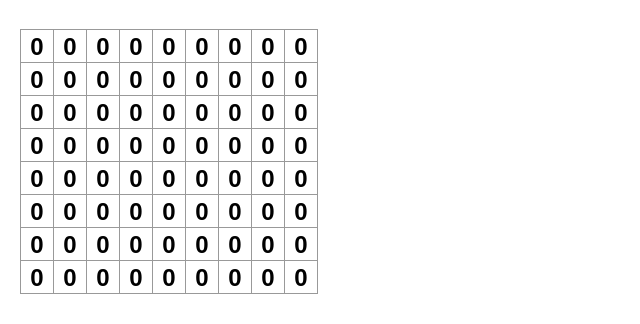
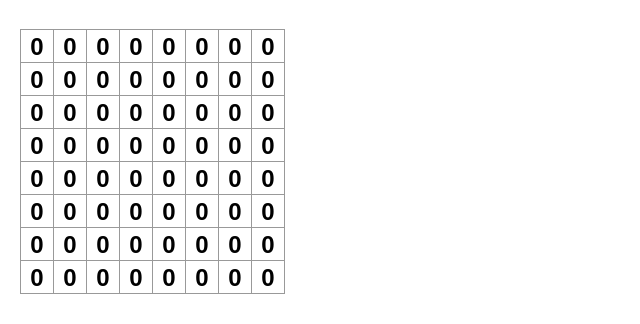
Before and after one commit to randyg111/react-minesweeper, a React (Create React App) app in the folder src/: page / in a window 1280 px wide. Shown: the top 324 px of the page, without its empty margins (0-640 px from the left). Built offline with nearby package versions, Linux system fonts and the light colour scheme.

Commit message:
Research

```diff
--- a/src/App.tsx
+++ b/src/App.tsx
@@ -1,12 +1,18 @@
 import React, { useState } from "react";
 
-type Grid = number[][];
+// value type, timer, graphics, snake
+// https://www.typescriptlang.org/docs/handbook/2/narrowing.html
+// https://stackoverflow.com/questions/59988667/typescript-react-fcprops-confusion
+type Value = number;
+type Grid = Value[][];
+
 interface BoardProps {
   squares: Grid;
   onPlay: Function;
 }
+
 interface SquareProps {
-  value: number;
+  value: Value;
   onSquareClick: React.MouseEventHandler;
 }
 
@@ -19,8 +25,8 @@ function Board({squares, onPlay}: BoardProps) {
     // if (calculateWin(squares)) {
     //   return;
     // }
-    const nextSquares = squares.map((arr: any[]) => arr.slice());
-    nextSquares[r][c] = "x";
+    const nextSquares = squares.map((arr: Value[]) => arr.slice());
+    nextSquares[r][c]++;
     onPlay(nextSquares);
   }
 
@@ -35,7 +41,7 @@ function Board({squares, onPlay}: BoardProps) {
     // const row = squares[r].map((square, c) => {
     //   <Square key={c} value={c} onSquareClick={() => handleClick(r, c)} />
     // });
-    board[r] = <div key={r} className="board-row">{row}{row[0]}</div>;
+    board[r] = <div key={r} className="board-row">{row}</div>;
   }
 
   return (
--- a/tsconfig.json
+++ b/tsconfig.json
@@ -5,8 +5,7 @@
         "allowJs": true,
         "target": "es5",
         "esModuleInterop": true,
-        "noImplicitAny": true,
-        "strictNullChecks": true
+        "strict": true
     },
     "include": ["./src/**/*"]
 }
```
